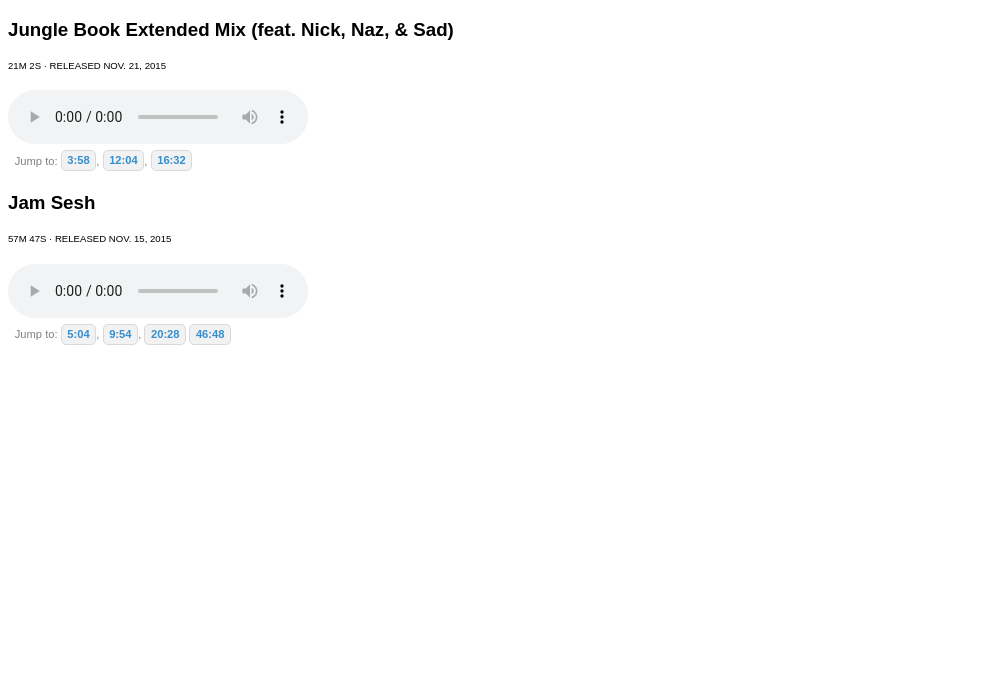
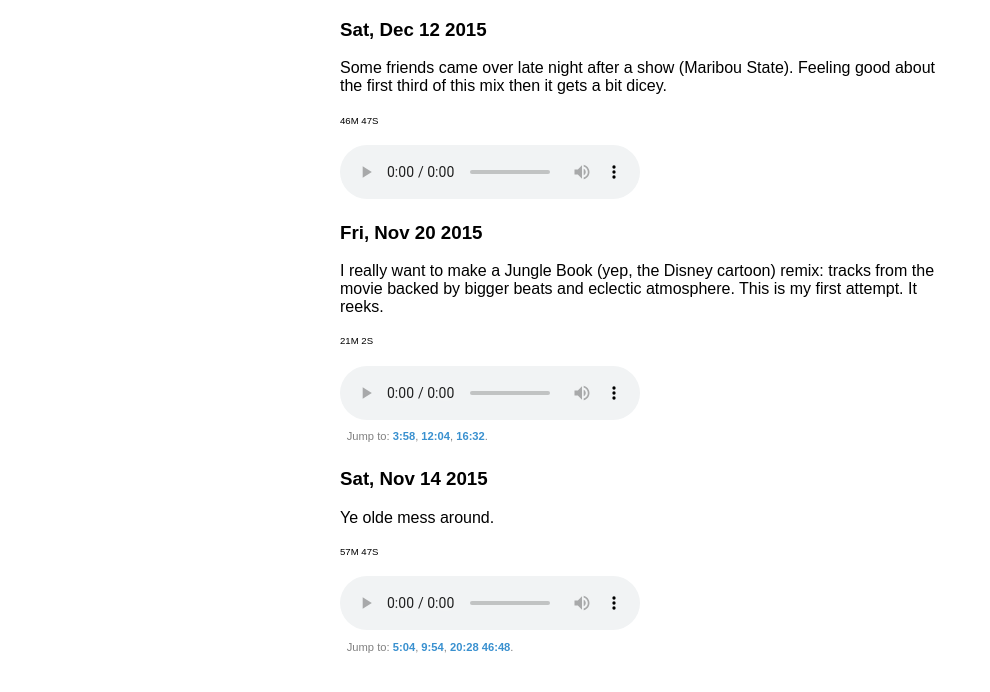
Before and after one commit to avand/avand.github.com, a Jekyll site: the page tunes.html, which Jekyll copies as it is, in a window 1280 px wide. Shown: the top 692 px of the page, without its empty margins (0-990 px from the left). Built offline with Jekyll 4.4.1, drawn with Linux system fonts in a browser that asks for light colours; nearby versions of some CDN libraries.

Commit message:
New mix, adding descriptions, and reorganizing some stuff

```diff
--- a/stylesheets/tunes.css
+++ b/stylesheets/tunes.css
@@ -1,5 +1,7 @@
 body {
   font-family: Arial;
+  max-width: 600px;
+  margin: 0 auto;
 }
 
 a {
@@ -16,17 +18,12 @@ a {
 }
 
 .jumps a {
-  padding: .3em .5em;
-  border-radius: 5px;
   text-decoration: none;
-  background-color: rgba(0, 0, 0, 0.05);
-  border: 1px solid rgba(0, 0, 0, 0.1);
 }
 
 .jumps a:hover {
   color: rgba(7, 116, 195, 1);
-  background-color: rgba(0, 0, 0, 0.1);
-  border: 1px solid rgba(0, 0, 0, 0.15);
+  border-bottom: 1px solid rgba(0, 0, 0, 0.15);
 }
 
 .jumps a:active {
--- a/tunes.html
+++ b/tunes.html
@@ -12,12 +12,39 @@
   <body>
     <div class="track">
       <h3>
-        Jungle Book Extended Mix (feat. Nick, Naz, &amp; Sad)
+        Sat, Dec 12 2015
       </h3>
+
+      <p>
+        Some friends came over late night after a show (Maribou State). Feeling good
+        about the first third of this mix then it gets a bit dicey.
+      </p>
 
       <div class="track-expanded">
         <div class="track-details">
-          21m 2s &middot; Released Nov. 21, 2015
+          46m 47s
+        </div>
+
+        <audio preload="metadata" controls>
+          <source src="http://cloud.avandamiri.com/2X0c0B3C1J0b/download/2015-12-13_1h57m33.mp3" type="audio/mpeg">
+        </audio>
+      </div>
+    </div>
+
+    <div class="track">
+      <h3>
+        Fri, Nov 20 2015
+      </h3>
+
+      <p>
+        I really want to make a Jungle Book (yep, the Disney cartoon) remix: tracks
+        from the movie backed by bigger beats and eclectic atmosphere. This is my first
+        attempt. It reeks.
+      </p>
+
+      <div class="track-expanded">
+        <div class="track-details">
+          21m 2s
         </div>
 
         <audio preload="metadata" controls>
@@ -28,19 +55,23 @@
           Jump to:
           <a href="#" data-seconds="238">3:58</a>,
           <a href="#" data-seconds="724">12:04</a>,
-          <a href="#" data-seconds="992">16:32</a>
+          <a href="#" data-seconds="992">16:32</a>.
         </div>
       </div>
     </div>
 
     <div class="track">
       <h3>
-        Jam Sesh
+        Sat, Nov 14 2015
       </h3>
+
+      <p>
+        Ye olde mess around.
+      </p>
 
       <div class="track-expanded">
         <div class="track-details">
-          57m 47s &middot; Released Nov. 15, 2015
+          57m 47s
         </div>
 
         <audio preload="metadata" controls>
@@ -52,7 +83,7 @@
           <a href="#" data-seconds="304">5:04</a>,
           <a href="#" data-seconds="594">9:54</a>,
           <a href="#" data-seconds="1228">20:28</a>
-          <a href="#" data-seconds="2808">46:48</a>
+          <a href="#" data-seconds="2808">46:48</a>.
         </div>
       </div>
     </div>
```
